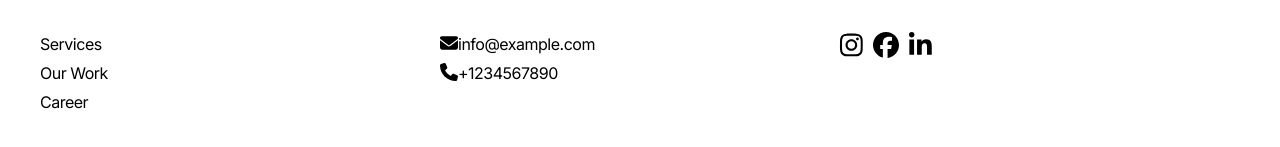
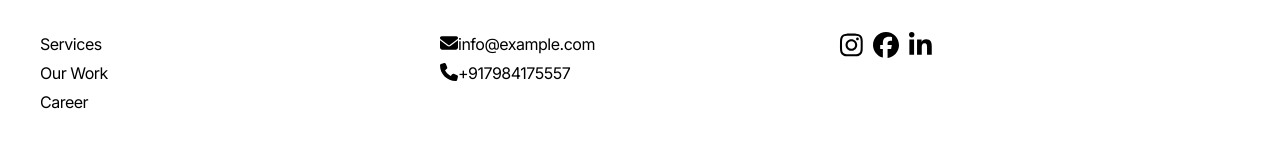
Before and after one commit to Hosting-Api/ccs, a Next.js app: page / in a window 1280 px wide. Shown: the part 5672-5819 px from the top of the page. Built offline with nearby package versions, Linux system fonts and the light colour scheme.

Commit message:
Update Footer.js

```diff
--- a/components/Footer/Footer.js
+++ b/components/Footer/Footer.js
@@ -76,7 +76,7 @@ export const Footer = () => {
                                             height: "18px"
                                         }}
                                     />
-                                    +1234567890
+                                    +917984175557
                                 </a>
                             </li>
                             {/* <li>Address: 123 Street, City</li> */}
```
